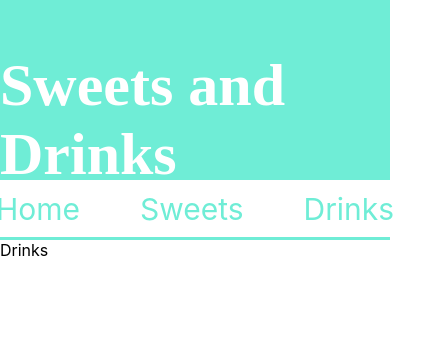
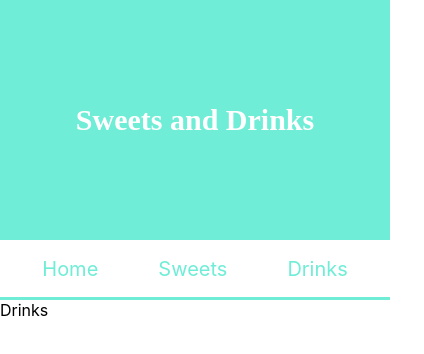
Before and after one commit to emamaria/sweets, a React (Create React App) app: page /drinks in a window 390 px wide. Shown: the top 354 px of the page, 424 px wide, since content can reach past the window. Built offline with nearby package versions, Linux system fonts and the light colour scheme; a web font is replaced by a local one.

Commit message:
separated header and navbar

```diff
--- a/src/app-routes/AppRouter.js
+++ b/src/app-routes/AppRouter.js
@@ -3,6 +3,7 @@ import { BrowserRouter as Router, Route,  Routes } from 'react-router-dom'
 import Drinks from '../components/drinks/Drinks'
 import Header from '../components/Header/Header'
 import Home from '../components/home/Home'
+import Navbar from '../components/Navbar/Navbar'
 
 
 import Sweets from '../components/sweets/Sweets'
@@ -13,6 +14,7 @@ const AppRouter = () => {
 
     <Router>
       <Header/>
+      <Navbar/>
        <Routes>
         <Route path="/"  element={<Home/>}/>
         <Route path="/sweets" element={<Sweets/>}/>
--- a/src/components/Header/Header.jsx
+++ b/src/components/Header/Header.jsx
@@ -1,15 +1,12 @@
 import React from 'react'
-import Navbar from '../Navbar/Navbar'
+
 
 const Header = () => {
   return (
 
     <header className='header'>
-
         <h1>Sweets and Drinks</h1>
-
-      <Navbar/>
-    </header>
+     </header>
 
   )
 }
--- a/src/components/Header/_Header.scss
+++ b/src/components/Header/_Header.scss
@@ -1,18 +1,24 @@
 .header{
     height: 240px;
     background: $color1;
-    position: relative;
-
-    font-size: 30px;
-    display: flex;
+     display: flex;
     align-items: center;
     justify-content: center;
     flex-wrap: wrap;
-
+    font-size: 40px;
 
    h1{
     color: white;
     font-family: $font1;
     font-weight: bold;
+
    }
 }
+
+@media (max-width:600px) {
+
+   h1{
+    font-size: 30px;
+   }
+
+  }
--- a/src/components/Navbar/_Navbar.scss
+++ b/src/components/Navbar/_Navbar.scss
@@ -12,7 +12,15 @@
     align-items: center;
     justify-content: center;
     border-bottom: 3px solid $color1;
-    position: absolute;
-    width: 100%;
-    bottom: 0px;
+
 }
+
+@media (max-width:600px) {
+
+    .navbar{
+        &__menu__link{
+            font-size: 20px;
+        }
+    }
+
+  }
```
